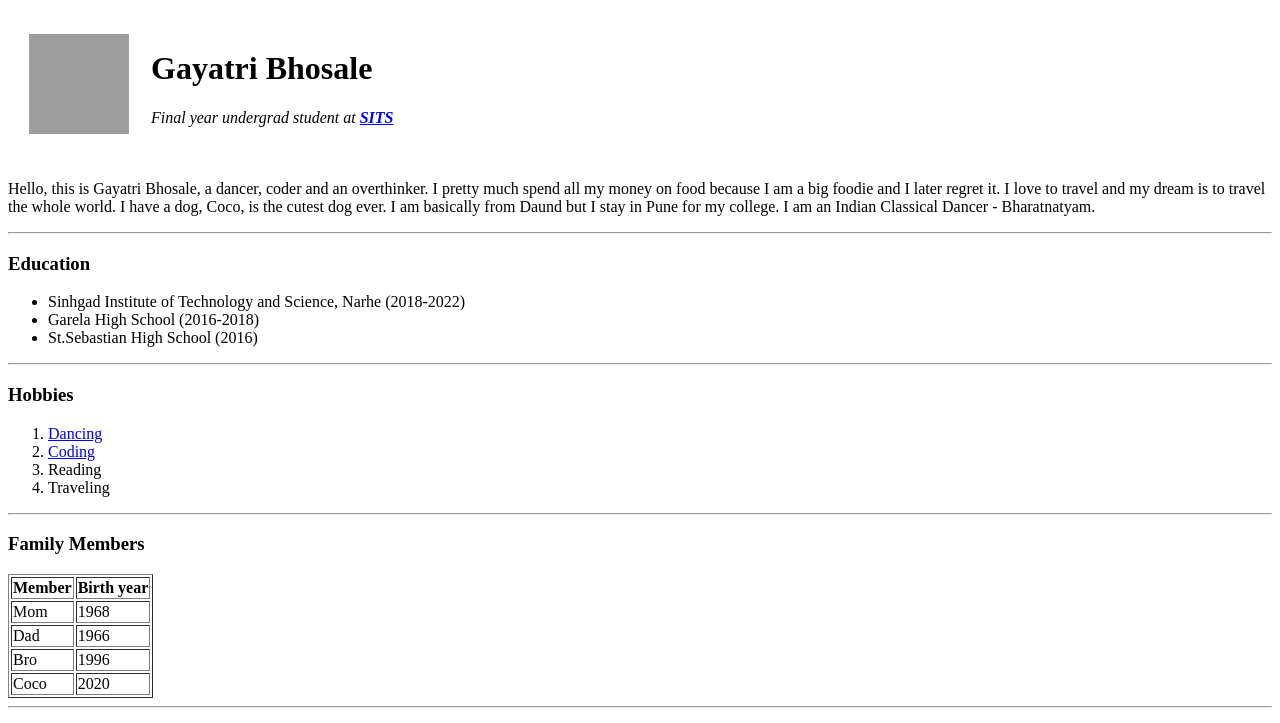
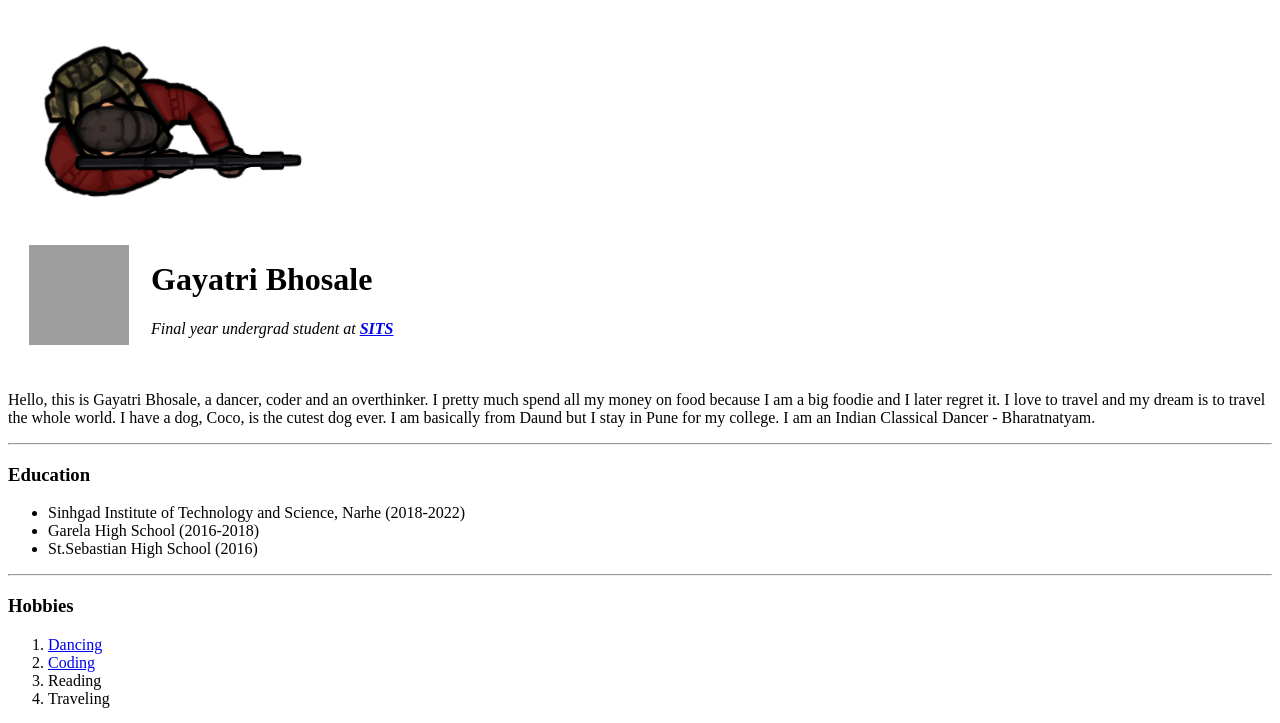
Before and after one commit to gayatrriiii/InternshipAssignmentGame, a plain HTML site: page index.html in a window 1280 px wide. Shown: the top 723 px of the page. Drawn offline with Linux system fonts and the light colour scheme; grey boxes are pictures that could not be loaded.

Commit message:
Update index.html

```diff
--- a/index.html
+++ b/index.html
@@ -6,6 +6,13 @@
 </head>
 
 <body>
+
+  <img src="PlayerA.png" alt="PlayerA">
+
+
+
+
+
   <table cellspacing="20px">
     <tr>
       <td><img src="C:\Users\bhosa\OneDrive\Desktop\webdev\gayatri.png" alt="Picture" height="100" width="100"></td>
```
